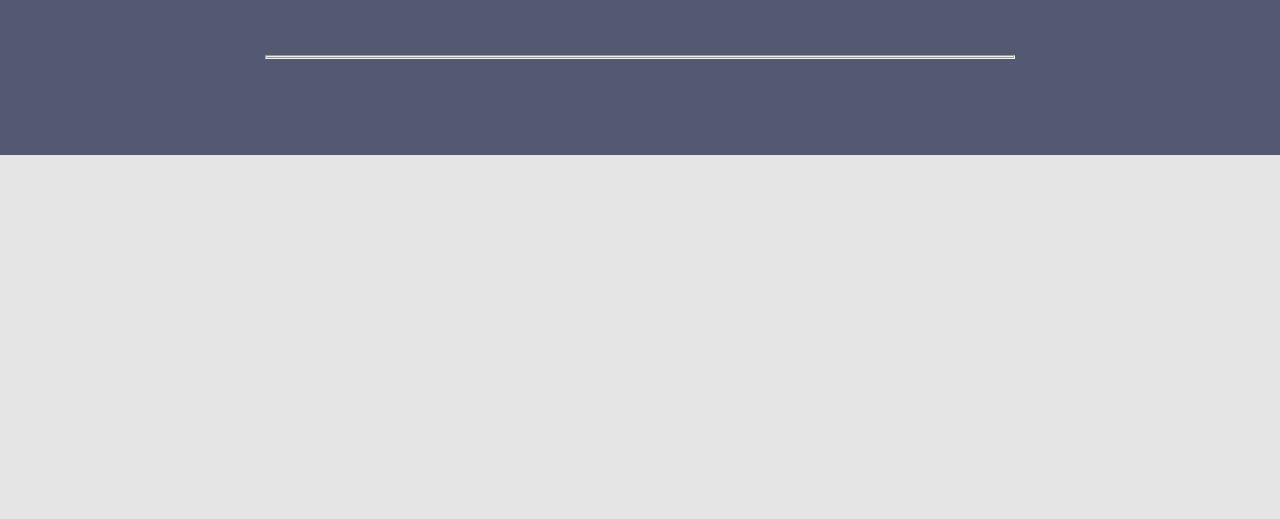
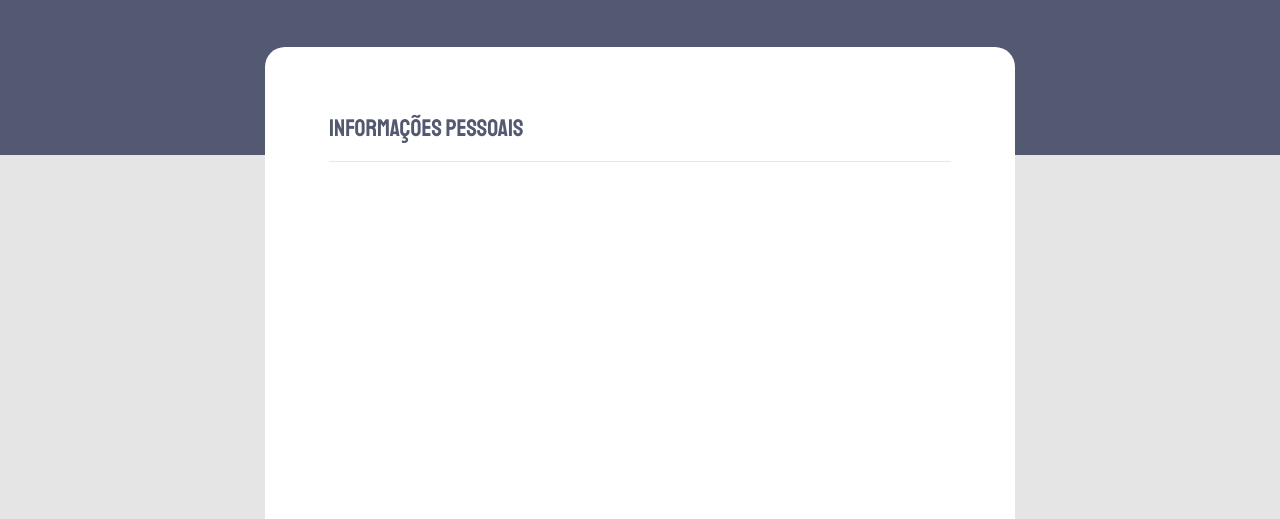
Before and after one commit to HumbertoGaldino/desafio-stage3, a plain HTML site: page index.html in a window 1280 px wide. Shown: the part 281-800 px from the top of the page. Drawn offline with Linux system fonts and the light colour scheme.

Commit message:
Estilizando Fieldset e Legend

```diff
--- a/index.html
+++ b/index.html
@@ -22,7 +22,7 @@
         <form action="">
             <fieldset>
                 <legend>
-
+                    Informações pessoais
                 </legend>
             </fieldset>
         </form>
--- a/style.css
+++ b/style.css
@@ -44,5 +44,32 @@ body::before {
     color: #FFF;
     font-size: 20px;
 
-    margin-bottom: 58px;
+    margin-bottom: 50px;
 }
+
+form{
+    width: 100%;
+    height: 1084px;
+
+    background: #FFFFFF;
+    border-radius: 20px 20px 0px 0px;
+    padding: 64px;
+}
+
+form fieldset{
+    border: 0;
+    display: flex;
+    flex-direction: column;
+    gap: 24px;
+}
+
+form fieldset legend{
+    width: 100%;
+    padding-bottom: 16px;
+    border-bottom: 1px solid  #E6E6F0;
+    margin-bottom: 24px;
+
+    color: #535971;
+    font-size: 24px;
+    line-height: 34px;
+}
```
